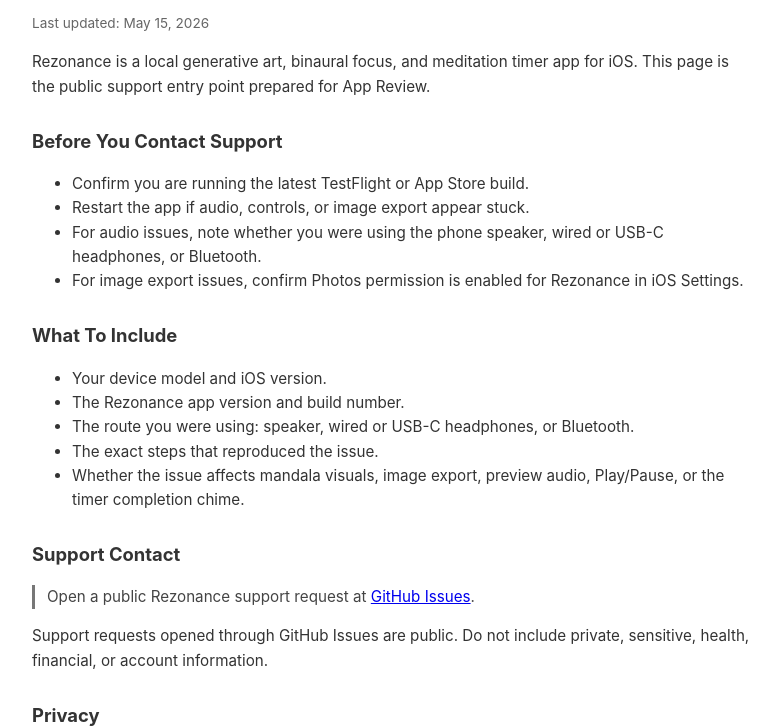
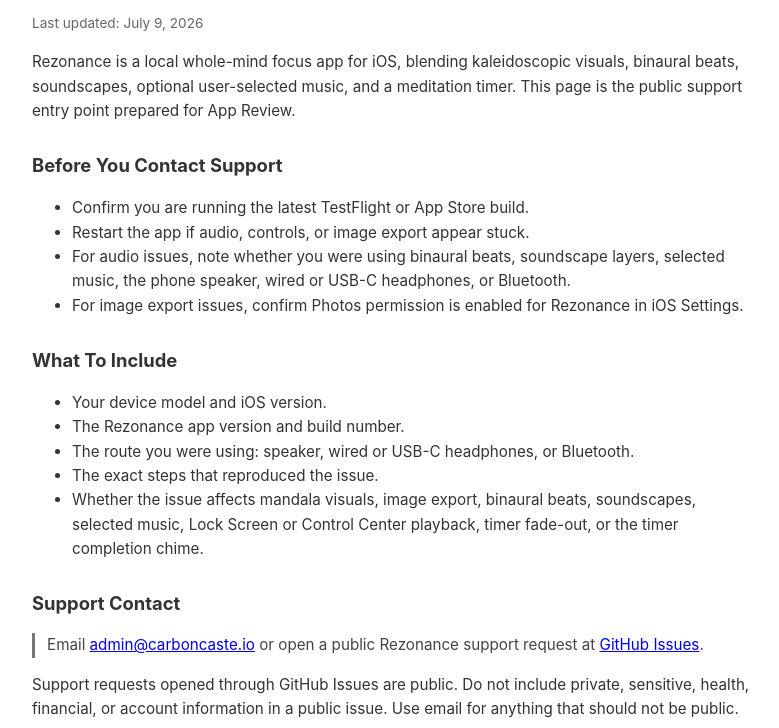
Before and after one commit to HumblePiCCI/HumblePiCCI.github.io, a plain HTML site: page Resonate/support.html in a window 1280 px wide. Shown: the part 81-809 px from the top of the page, without its empty margins (248-1027 px from the left). Drawn offline with Linux system fonts and the light colour scheme.

Commit message:
Refresh Rezonance support surface

```diff
--- a/Resonate/support.html
+++ b/Resonate/support.html
@@ -15,15 +15,15 @@
 </head>
 <body>
   <h1>Rezonance Support</h1>
-  <p class="updated">Last updated: May 15, 2026</p>
+  <p class="updated">Last updated: July 9, 2026</p>
 
-  <p>Rezonance is a local generative art, binaural focus, and meditation timer app for iOS. This page is the public support entry point prepared for App Review.</p>
+  <p>Rezonance is a local whole-mind focus app for iOS, blending kaleidoscopic visuals, binaural beats, soundscapes, optional user-selected music, and a meditation timer. This page is the public support entry point prepared for App Review.</p>
 
   <h2>Before You Contact Support</h2>
   <ul>
     <li>Confirm you are running the latest TestFlight or App Store build.</li>
     <li>Restart the app if audio, controls, or image export appear stuck.</li>
-    <li>For audio issues, note whether you were using the phone speaker, wired or USB-C headphones, or Bluetooth.</li>
+    <li>For audio issues, note whether you were using binaural beats, soundscape layers, selected music, the phone speaker, wired or USB-C headphones, or Bluetooth.</li>
     <li>For image export issues, confirm Photos permission is enabled for Rezonance in iOS Settings.</li>
   </ul>
 
@@ -33,12 +33,12 @@
     <li>The Rezonance app version and build number.</li>
     <li>The route you were using: speaker, wired or USB-C headphones, or Bluetooth.</li>
     <li>The exact steps that reproduced the issue.</li>
-    <li>Whether the issue affects mandala visuals, image export, preview audio, Play/Pause, or the timer completion chime.</li>
+    <li>Whether the issue affects mandala visuals, image export, binaural beats, soundscapes, selected music, Lock Screen or Control Center playback, timer fade-out, or the timer completion chime.</li>
   </ul>
 
   <h2>Support Contact</h2>
-  <p class="contact">Open a public Rezonance support request at <a href="https://github.com/HumblePiCCI/HumblePiCCI.github.io/issues/new?template=rezonance-support.md&amp;title=Rezonance%20Support%20Request">GitHub Issues</a>.</p>
-  <p>Support requests opened through GitHub Issues are public. Do not include private, sensitive, health, financial, or account information.</p>
+  <p class="contact">Email <a href="mailto:admin@carboncaste.io">admin@carboncaste.io</a> or open a public Rezonance support request at <a href="https://github.com/HumblePiCCI/HumblePiCCI.github.io/issues/new?template=rezonance-support.md&amp;title=Rezonance%20Support%20Request">GitHub Issues</a>.</p>
+  <p>Support requests opened through GitHub Issues are public. Do not include private, sensitive, health, financial, or account information in a public issue. Use email for anything that should not be public.</p>
 
   <h2>Privacy</h2>
   <p>Rezonance does not require accounts, does not collect personal data during normal use, and does not use advertising or tracking frameworks. See the <a href="privacy-policy.html">Privacy Policy</a> for details.</p>
```
Also changed, not shown: Resonate/privacy-policy.html (+4 -4 lines), .github/ISSUE_TEMPLATE/rezonance-support.md.
